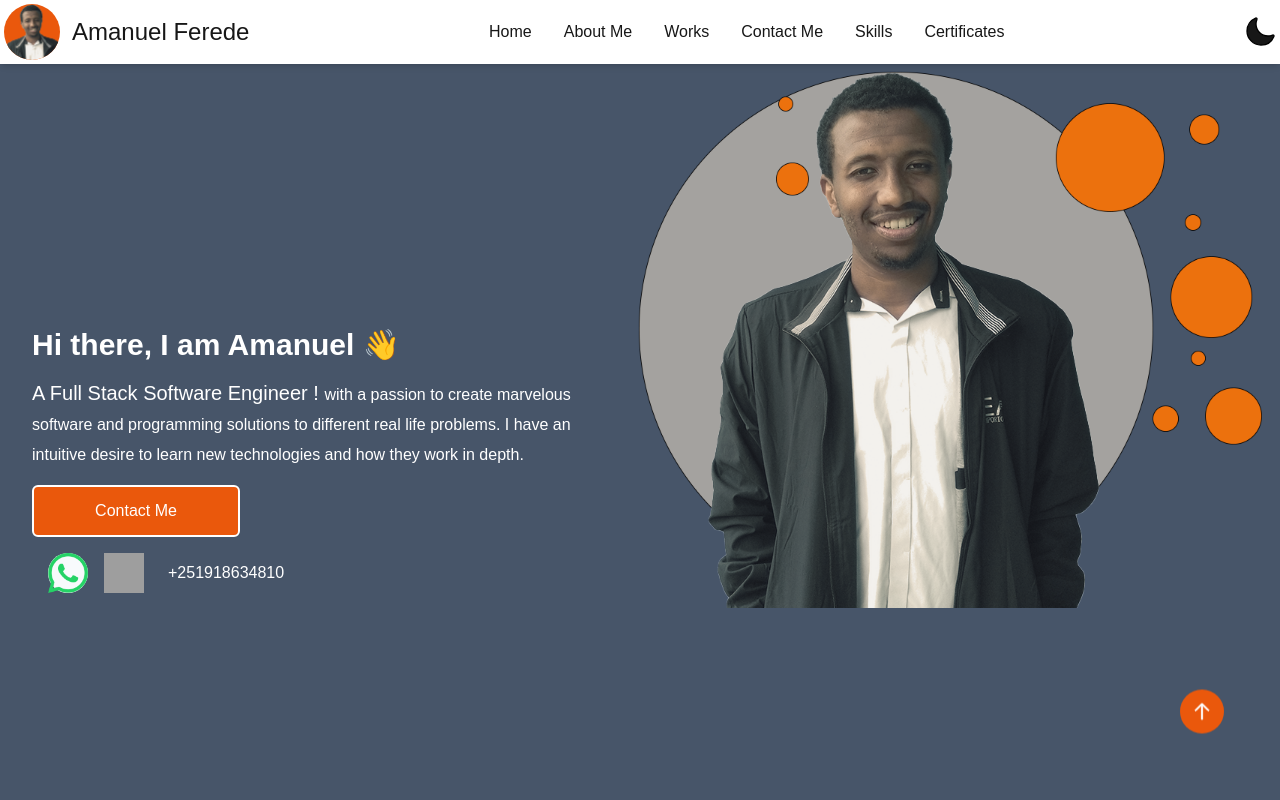
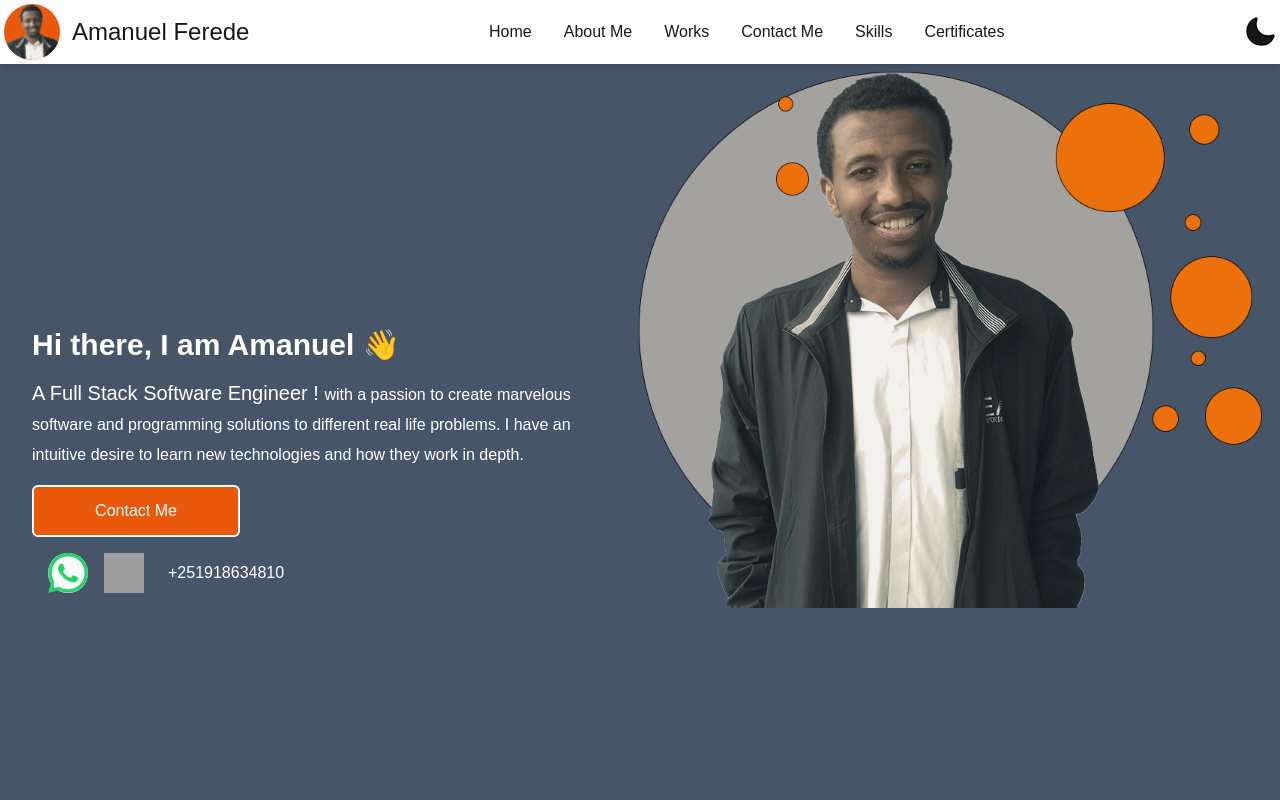
Before and after one commit to amaniCoding/amani-portifolio, a Next.js app: page / in a window 1280 px wide. Shown: the top 800 px of the page. Built offline with nearby package versions, Linux system fonts and the light colour scheme; grey boxes are pictures that could not be loaded.

Commit message:
'updated'

```diff
--- a/app/ui/back-to-top.tsx
+++ b/app/ui/back-to-top.tsx
@@ -16,9 +16,9 @@ const backToTop = useRef<SVGSVGElement>(null);
   const handelScroll = () => {
     window.addEventListener("scroll", function() {
       if(this.document.body.scrollTop > 100 || this.document.documentElement.scrollTop > 100) {
+        backToTop.current!.style.display = "block";
+      } else {
         backToTop.current!.style.display = "none";
-      } else {
-        backToTop.current!.style.display = "block";
       }
     });
   }
```
